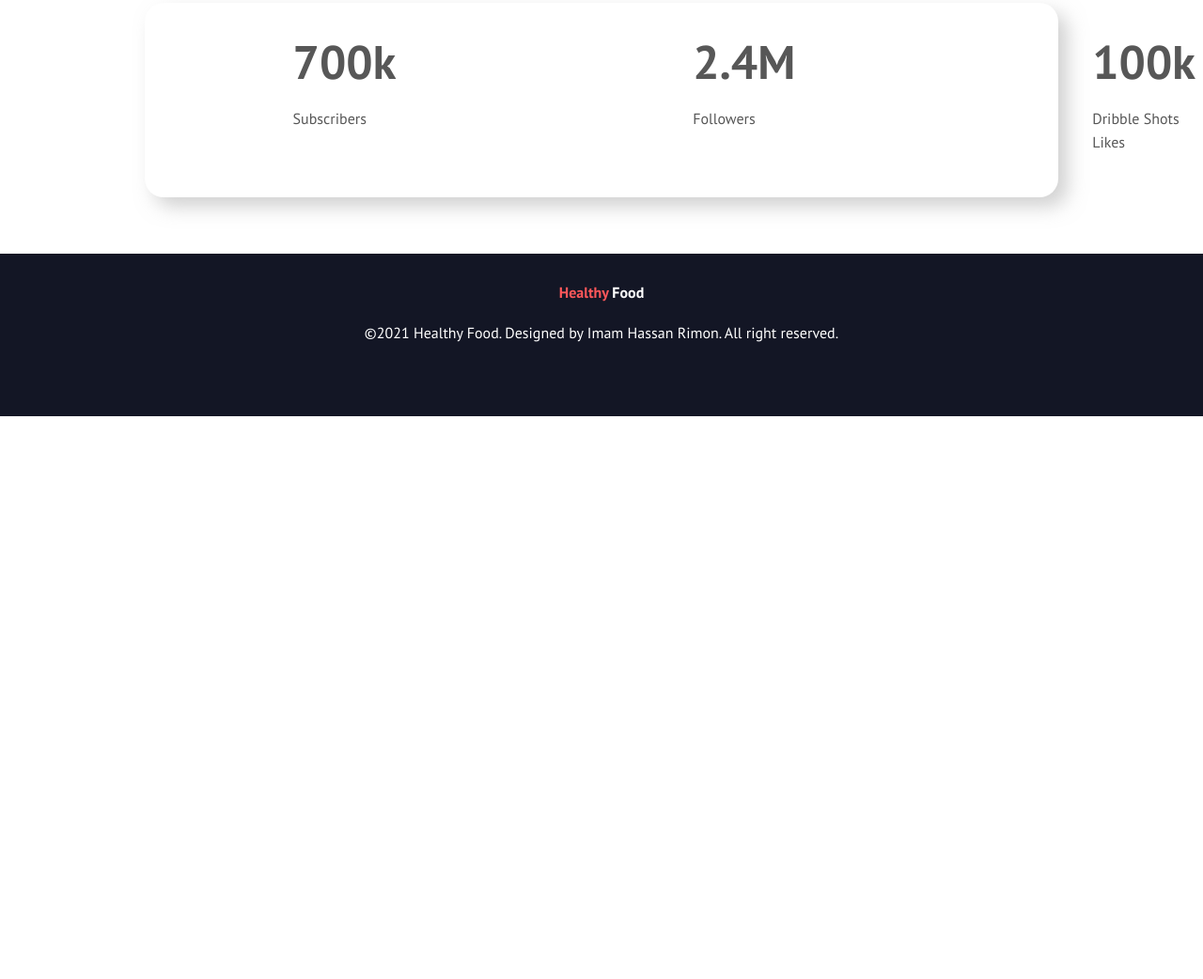
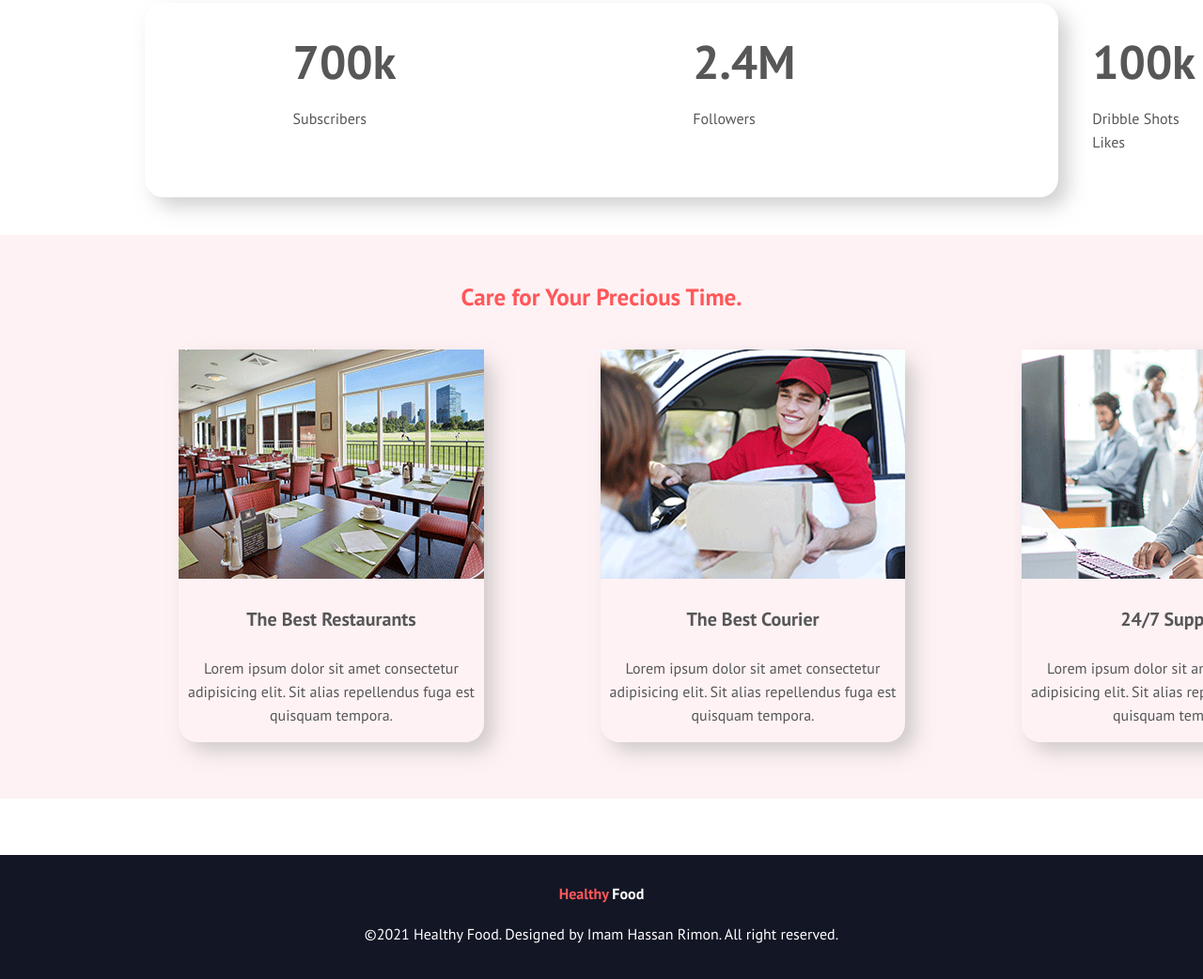
Before and after one commit to ihrimon/healthy-food, a plain HTML site: page index.html in a window 1280 px wide. Shown: the part 2103-3145 px from the top of the page at 94% size. Before the commit the page ends 2546 px from the top, so only its background shows below. Drawn offline with Linux system fonts and the light colour scheme.

Commit message:
fourth commit

```diff
--- a/index.html
+++ b/index.html
@@ -89,6 +89,32 @@
         </div>
     </section>
 
+    <section id="services">
+        <h3><span class="orange-color">Care for Your Precious Time.</span></h3>
+        <div class="icons">
+            <div class="icon">
+                <img src="images/food-4.png" alt="">
+                <h4>The Best Restaurants</h4>
+                <p>Lorem ipsum dolor sit amet consectetur adipisicing elit. Sit alias repellendus fuga est quisquam
+                    tempora.</p>
+            </div>
+            <div class="icon">
+                <img src="images/food-5.png" alt="">
+                <h4>The Best Courier</h4>
+                <p>Lorem ipsum dolor sit amet consectetur adipisicing elit. Sit alias repellendus fuga est quisquam
+                    tempora.</p>
+            </div>
+            <div class="icon">
+                <img src="images/food-6.png" alt="">
+                <h4>24/7 Support</h4>
+                <p>Lorem ipsum dolor sit amet consectetur adipisicing elit. Sit alias repellendus fuga est quisquam
+                    tempora.</p>
+            </div>
+        </div>
+
+
+    </section>
+
     <footer class="footer">
         <h4><span class="orange-color">Healthy </span>Food</h4>
         <p> ©2021 Healthy Food. Designed by Imam Hassan Rimon. All right reserved.</p>
--- a/style.css
+++ b/style.css
@@ -58,7 +58,7 @@ p{
     padding-top: 30px;
     padding-right: 200px;
 }
-.my-recipies{
+.my-recipies h3{
     text-align: center;
     margin-top: 50px;
 }
@@ -101,6 +101,32 @@ p{
     padding: 0 128px;
     margin: 30px;
 }
+#services{
+    background-color: #fef2f4;
+    padding-top: 10px;
+    padding-bottom: 60px;
+}
+#services h3{
+    text-align: center;
+    margin: 40px 0;
+}
+#services .icons{
+    display: flex;
+    width: 80%;
+    margin: 0 auto;
+}
+#services .icon{
+    margin: 0 62px;
+    border-radius: 20px;
+    box-shadow: 10px 10px 20px rgba(165, 165, 165, 0.507);
+}
+#services .icon h4{
+    text-align: center;
+    font-size: 20px;
+}
+#services .icon p{
+    text-align: center;
+}
 .footer{
     text-align: center;
     margin-top: 60px;
```
Also changed, not shown: images/4f929863_z.jpg (added), images/78057058d9325e659f711971ccd7fb3d.jpg (added), images/banner-customer-support-facebook.jpg (added), images/food-4.png (added), images/food-5.png (added), images/food-6.png (added).
